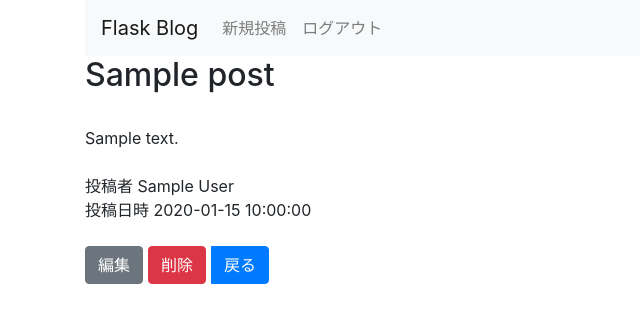
After one commit to ryujumatsu/Flask_-, a Flask app: page /1/posts/1 in a window 1280 px wide. The commit adds this page. Shown: the top 323 px of the page, without its empty margins (0-640 px from the left). Run offline with Flask 3, Linux system fonts and the light colour scheme; the visitor is signed in with stand-in values (Sample User, id 1); tables that the repository leaves empty hold one stand-in row (values such as "Sample post"); some libraries are stand-ins or nearby versions.

Commit message:
matsumoto: Improve Flask Blog (day 5).

```diff
--- a/matsumoto/application/flask_blog/__init__.py
+++ b/matsumoto/application/flask_blog/__init__.py
@@ -7,4 +7,4 @@ app.config.from_object("flask_blog.config")
 
 db = SQLAlchemy(app)
 
-from flask_blog.views import views, entries
+from flask_blog.views import posts, views
--- a/matsumoto/application/flask_blog/config.py
+++ b/matsumoto/application/flask_blog/config.py
@@ -12,5 +12,3 @@ SQLALCHEMY_DATABASE_URI = (
 SQLALCHEMY_TRACK_MODIFICATIONS = False
 DEBUG = True
 SECRET_KEY = "secret key"
-USERNAME = "ryuju"
-PASSWORD = "password"
--- /dev/null
+++ b/matsumoto/application/flask_blog/repository/posts_repo.py
@@ -0,0 +1,40 @@
+from typing import Optional
+
+from flask_blog import db
+from flask_blog.models.posts import Post
+from flask_blog.models.users import User
+
+
+def create_post(user_id: int, title: str, text: str) -> Optional[Post]:
+    post = Post(
+        user_id=user_id,
+        title=title,
+        text=text
+    )
+
+    post = db.session.add(post)
+    db.session.commit()
+    return post
+
+
+def get_all_posts() -> list[Post]:
+    return (db.session.query(Post, User).
+            join(User, Post.user_id == User.id).
+            order_by(Post.id.desc()).
+            all())
+
+
+def get_post_by_id(post_id: int) -> Optional[Post]:
+    return Post.query.get(post_id)
+
+
+def update_post(post: Post) -> None:
+    db.session.merge(post)
+    db.session.commit()
+    return
+
+
+def delete_post(post: Post) -> None:
+    db.session.delete(post)
+    db.session.commit()
+    return
--- /dev/null
+++ b/matsumoto/application/flask_blog/repository/users_repo.py
@@ -0,0 +1,31 @@
+import hashlib
+from typing import Optional
+
+from flask_blog import db
+from flask_blog.models.users import User
+
+
+def create_user(name: str, password: str) -> User:
+    user = User(name, password)
+    db.session.add(user)
+    db.session.commit()
+    return user
+
+
+def get_user_by_id(user_id: int) -> Optional[User]:
+    return User.query.get(user_id)
+
+
+def get_user_by_name(name: str) -> Optional[User]:
+    return db.session.query(User).filter(User.name == name).first()
+
+
+def delete_user_by_id(id: int) -> None:
+    db.session.query(User).filter(User.id == id).delete()
+    db.session.commit()
+    return
+
+
+def does_password_match(user: User, plain_password: str) -> bool:
+    hashed = hashlib.md5(plain_password.encode()).hexdigest()
+    return user.password == hashed
--- a/matsumoto/application/flask_blog/templates/layout.html
+++ b/matsumoto/application/flask_blog/templates/layout.html
@@ -8,7 +8,7 @@
 
 <div class="container">
     <nav class="navbar navbar-expand-lg navbar-light bg-light">
-        <a class="navbar-brand" href="{{ url_for('show_entries') }}">Flask Blog</a>
+        <a class="navbar-brand" href="{{ url_for('login') }}">Flask Blog</a>
         <button class="navbar-toggler" type="button" data-toggle="collapse" data-target="#navbarNav" aria-controls="navbarNav" aria-expanded="false" aria-label="Toggle navigation">
             <span class="navbar-toggler-icon"></span>
         </button>
@@ -19,9 +19,12 @@
                     <li class="nav-item">
                         <a class="nav-link" href="{{ url_for('login') }}">ログイン</a>
                     </li>
+                    <li class="nav-item">
+                        <a class="nav-link" href="{{ url_for('signup') }}">登録</a>
+                    </li>
                 {% else %}
                     <li class="nav-item">
-                    <a class="nav-link" href="{{ url_for('new_entry') }}">新規投稿</a>
+                        <a class="nav-link" href="{{ url_for('new_post', user_id=session.id) }}">新規投稿</a>
                     </li>
                     <li class="nav-item">
                         <a class="nav-link" href="{{ url_for('logout') }}">ログアウト</a>
--- a/matsumoto/application/flask_blog/templates/entries/edit.html
+++ b/matsumoto/application/flask_blog/templates/posts/edit.html
@@ -1,14 +1,14 @@
 {% extends "layout.html" %}
 {% block body %}
 
-    <form action="{{ url_for('update_entry', id=entry.id) }}" method=post class=add_entry>
+    <form action="{{ url_for('update_post', user_id=session.id, post_id=post.id) }}" method=post class=add_post>
         <div class="form-group">
             <label for="InputTitle">タイトル</label>
-            <input type="text" class="form-control" id="InputTitle" name=title value={{ entry.title }}>
+            <input type="text" class="form-control" id="InputTitle" name=title value={{ post.title }}>
         </div>
         <div class="form-group">
             <label for="InputText">本文</label>
-            <textarea class="form-control" id="InputText" name=text rows="3">{{ entry.text | safe }}</textarea>
+            <textarea class="form-control" id="InputText" name=text rows="3">{{ post.text | safe }}</textarea>
         </div>
         <button type="submit" class="btn btn-primary">更新</button>
     </form>
--- a/matsumoto/application/flask_blog/templates/entries/new.html
+++ b/matsumoto/application/flask_blog/templates/posts/new.html
@@ -1,7 +1,7 @@
 {% extends "layout.html" %}
 {% block body %}
 
-<form action="{{ url_for('add_entry') }}" method=post class=add_entry>
+<form action="{{ url_for('add_post', user_id=session.id) }}" method=post class=add_post>
     <div class="form-group">
         <label for="InputTitle">タイトル</label>
         <input type="text" class="form-control" id="InputTitle" name=title>
--- /dev/null
+++ b/matsumoto/application/flask_blog/templates/posts/show.html
@@ -0,0 +1,29 @@
+{% extends "layout.html" %}
+{% block body %}
+
+<h2>{{ post.title }}</h2>
+<br>
+
+{{ post.text }}
+
+<br><br>
+投稿者 {{ user.name }}
+<br>
+投稿日時 {{ post.created_at }}
+
+<br><br>
+<div class="btn-group">
+    {% if session.id == user.id %}
+        <form action="{{ url_for('edit_post', user_id=session.id, post_id=post.id) }}" method="GET">
+            <button type="submit" class="btn btn-secondary">編集</button>
+        </form>
+
+        <form action="{{ url_for('delete_post', user_id=session.id, post_id=post.id) }}" method="POST">
+            <button type="submit" class="btn btn-danger" style="margin-left:5px">削除</button>
+        </form>
+    {% endif %}
+
+    <button type="button" onclick="location.href='/'" class="btn btn-primary" style="margin-left:5px">戻る</button>
+</div>
+
+{% endblock %}
--- /dev/null
+++ b/matsumoto/application/flask_blog/views/posts.py
@@ -0,0 +1,64 @@
+from flask import flash, redirect, render_template, request, url_for
+
+from flask_blog import app
+from flask_blog.repository import posts_repo, users_repo
+from flask_blog.views.views import login_required
+
+
+@app.route("/")
+@login_required
+def show_posts():
+    posts = posts_repo.get_all_posts()
+    return render_template("posts/index.html", posts=posts)
+
+
+@app.route("/<int:user_id>/posts", methods=["POST"])
+@login_required
+def add_post(user_id: int):
+    posts_repo.create_post(user_id, request.form["title"], request.form["text"])
+    flash("新しい記事が作成されました")
+    return redirect(url_for("show_posts"))
+
+
+@app.route("/<int:user_id>/posts/new", methods=["GET"])
+@login_required
+def new_post(user_id: int):
+    return render_template("posts/new.html")
+
+
+@app.route("/<int:user_id>/posts/<int:post_id>", methods=["GET"])
+@login_required
+def show_post(user_id: int, post_id: int):
+    post = posts_repo.get_post_by_id(post_id)
+    user = users_repo.get_user_by_id(user_id)
+    return render_template("posts/show.html", post=post, user=user)
+
+
+@app.route("/<int:user_id>/posts/<int:post_id>/edit", methods=["GET"])
+@login_required
+def edit_post(user_id: int, post_id: int):
+    post = posts_repo.get_post_by_id(post_id)
+    return render_template("posts/edit.html", post=post)
+
+
+@app.route("/<int:user_id>/posts/<int:post_id>/update", methods=["POST"])
+@login_required
+def update_post(user_id: int, post_id: int):
+    post = posts_repo.get_post_by_id(post_id)
+    post.title = request.form["title"]
+    post.text = request.form["text"]
+
+    posts_repo.update_post(post)
+
+    flash("記事が更新されました")
+    return redirect(url_for("show_posts"))
+
+
+@app.route("/<int:user_id>/posts/<int:post_id>/delete", methods=["POST"])
+@login_required
+def delete_post(user_id: int, post_id: int):
+    post = posts_repo.get_post_by_id(post_id)
+    posts_repo.delete_post(post)
+
+    flash("投稿が削除されました")
+    return redirect(url_for("show_posts"))
--- a/matsumoto/application/flask_blog/views/views.py
+++ b/matsumoto/application/flask_blog/views/views.py
@@ -1,6 +1,10 @@
+from functools import wraps
+import hashlib
+
 from flask import flash, redirect, render_template, request, session, url_for
+
 from flask_blog import app
-from functools import wraps
+from flask_blog.repository import users_repo
 
 
 def login_required(view):
@@ -13,17 +17,44 @@ def login_required(view):
     return inner
 
 
+@app.route("/signup", methods=["GET", "POST"])
+def signup():
+    if request.method == "POST":
+        name = request.form["username"]
+        password = request.form["password"]
+        hashed = hashlib.md5(password.encode()).hexdigest()
+
+        user = users_repo.create_user(name, hashed)
+        if user is None:
+            flash("登録に失敗しました")
+            return render_template("signup.html")
+        else:
+            session["logged_in"] = True
+            session["id"] = user.id
+            flash("登録に成功しました")
+            return redirect(url_for("show_posts"))
+
+    return render_template("signup.html")
+
+
 @app.route("/login", methods=["GET", "POST"])
 def login():
     if request.method == "POST":
-        if request.form["username"] != app.config["USERNAME"]:
-            flash("ユーザー名が異なります")
-        elif request.form["password"] != app.config["PASSWORD"]:
-            flash("パスワードが異なります")
+        user = users_repo.get_user_by_name(request.form["username"])
+        if user is None:
+            flash("ユーザー名が登録されていません")
         else:
-            session["logged_in"] = True
-            flash("ログインしました")
-            return redirect(url_for("show_entries"))
+            if not users_repo.does_password_match(user, request.form["password"]):
+                flash("パスワードが異なります")
+            else:
+                session["logged_in"] = True
+                session["id"] = user.id
+                flash("ログインしました")
+                return redirect(url_for("show_posts"))
+
+    else:
+        if session.get("logged_in"):
+            return redirect(url_for("show_posts"))
 
     return render_template("login.html")
 
@@ -31,5 +62,6 @@ def login():
 @app.route("/logout")
 def logout():
     session.pop("logged_in", None)
+    session.pop("id", None)
     flash("ログアウトしました")
-    return redirect(url_for("show_entries"))
+    return redirect(url_for("login"))
```
Also changed, not shown: matsumoto/application/flask_blog/models/entries.py (deleted, +0 -17 lines), matsumoto/application/flask_blog/models/posts.py (added, +27 -0 lines), matsumoto/application/flask_blog/models/users.py (added, +18 -0 lines), matsumoto/application/flask_blog/scripts/db.py (+5 -2 lines), matsumoto/application/flask_blog/templates/entries/index.html (deleted, +0 -19 lines), matsumoto/application/flask_blog/templates/entries/show.html (deleted, +0 -23 lines), matsumoto/application/flask_blog/templates/posts/index.html (added, +21 -0 lines), matsumoto/application/flask_blog/templates/signup.html (added, +17 -0 lines), matsumoto/application/flask_blog/views/entries.py (deleted, +0 -67 lines). Lines whose indentation alone changed are shown as unchanged.
